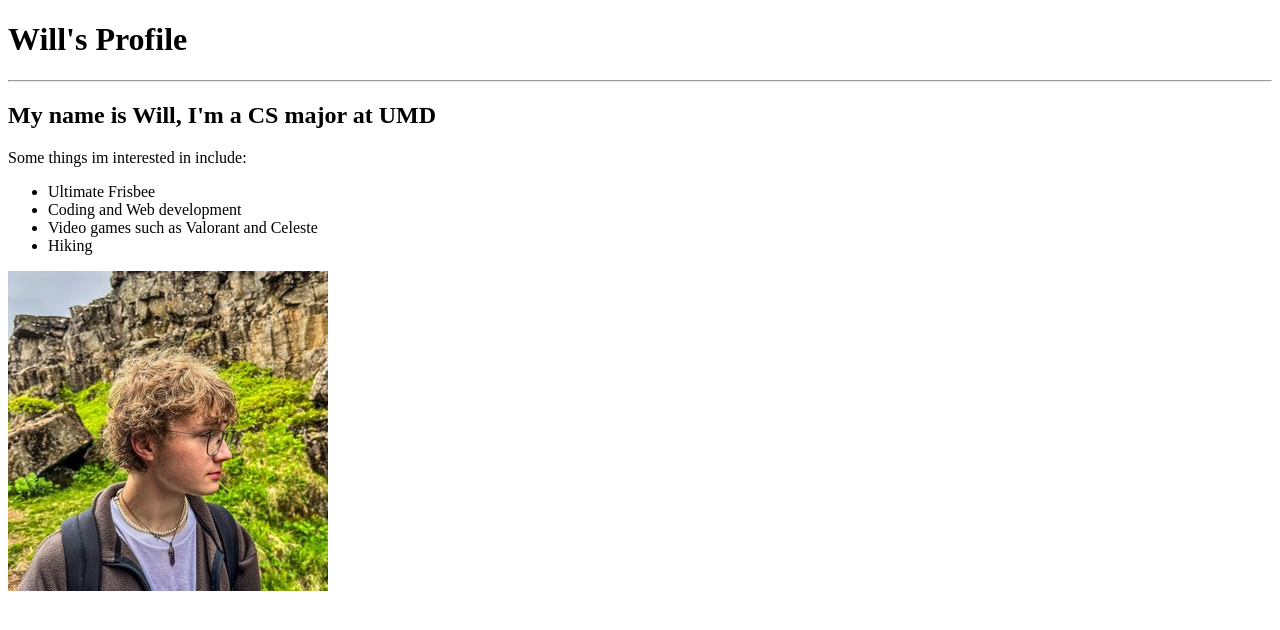
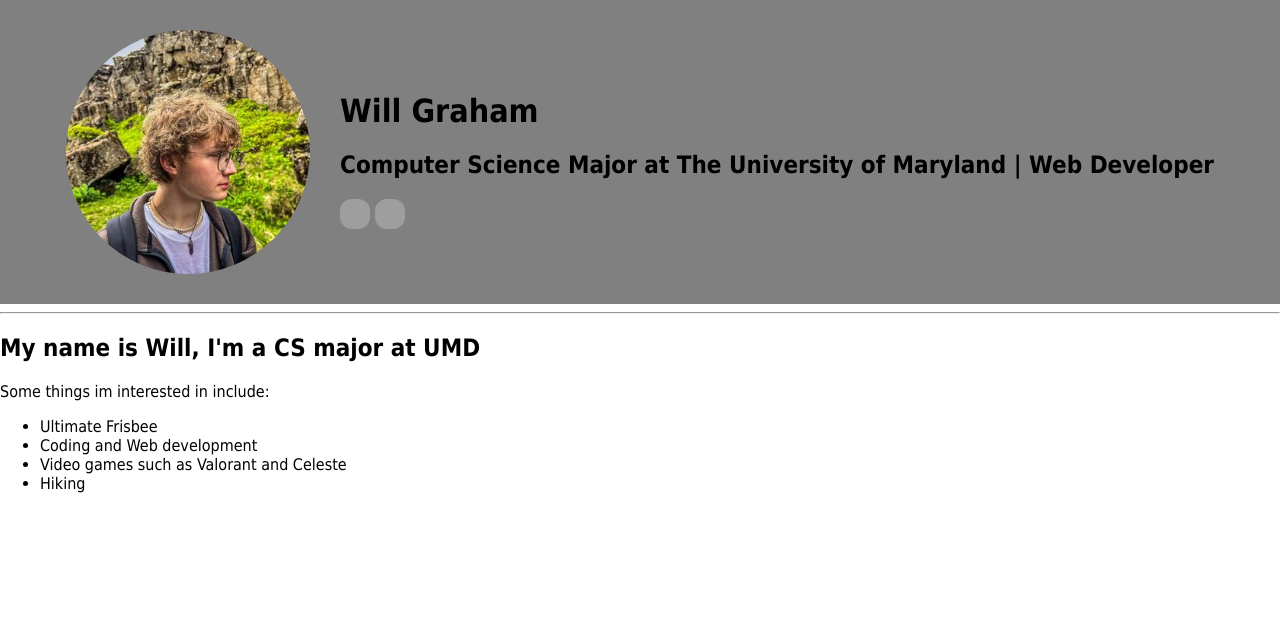
Before and after one commit to WillGraham36/ADCHomework, a plain HTML site: page index.html in a window 1280 px wide. Drawn offline with Linux system fonts and the light colour scheme; grey boxes are pictures that could not be loaded.

Commit message:
css homework part 1

```diff
--- a/index.html
+++ b/index.html
@@ -3,19 +3,30 @@
 <head>
     <meta charset="UTF-8">
     <meta name="viewport" content="width=device-width, initial-scale=1.0">
-    <title>Will's Profile</title>
+    <title>Will Graham | Profile</title>
+    <link rel="stylesheet" href="style.css">
 </head>
 <body>
-    <h1>Will's Profile</h1>
+    <div class="header">
+        <img class="pfp" src="PFP.jpg" alt="profile picture">
+        <div class="personal-info">
+            <h1>Will Graham</h1>
+            <h2>Computer Science Major at The University of Maryland | Web Developer</h2>
+            <img class="githubimg" src="https://img.icons8.com/ios-filled/50/github.png" alt="github"/>
+            <img class="linkedinimg" src="https://img.icons8.com/ios-glyphs/30/linkedin-2--v2.png" alt="linkedin-2--v2"/>
+        </div>
+    </div>
+    <div class="content"></div>
+    <div class="footer"></div>
+
     <hr>
     <h2>My name is Will, I'm a CS major at UMD</h2>
     <p>Some things im interested in include:</p>
     <ul>
         <li>Ultimate Frisbee</li>
         <li>Coding and Web development</li>
-        <li>Video games such as Valorant and Celeste</li>
+        <li>Video games such as Valorant and Celeste</sli>
         <li>Hiking</li>
     </ul>
-    <img src="PFP.jpg" alt="profile picture">
 </body>
 </html>
--- /dev/null
+++ b/style.css
@@ -0,0 +1,32 @@
+body {
+    font-family: tahoma, sans-serif;
+    margin: 0;
+}
+.header {
+    background-color: gray;
+    padding: 30px;
+
+    display: flex;
+    justify-content: center;
+    align-items: center;
+
+    .personal-info {
+        display: block;
+        justify-content: center;
+        margin-left: 30px;
+    }
+
+    .pfp {
+        width: 20%;
+        height: 20%;
+        border-radius: 50%;
+    }
+
+    .githubimg, .linkedinimg {
+        width: 30px;
+        height: 30px;
+        background-color: gray;
+        border-radius: 40%;
+    }
+
+}
```
